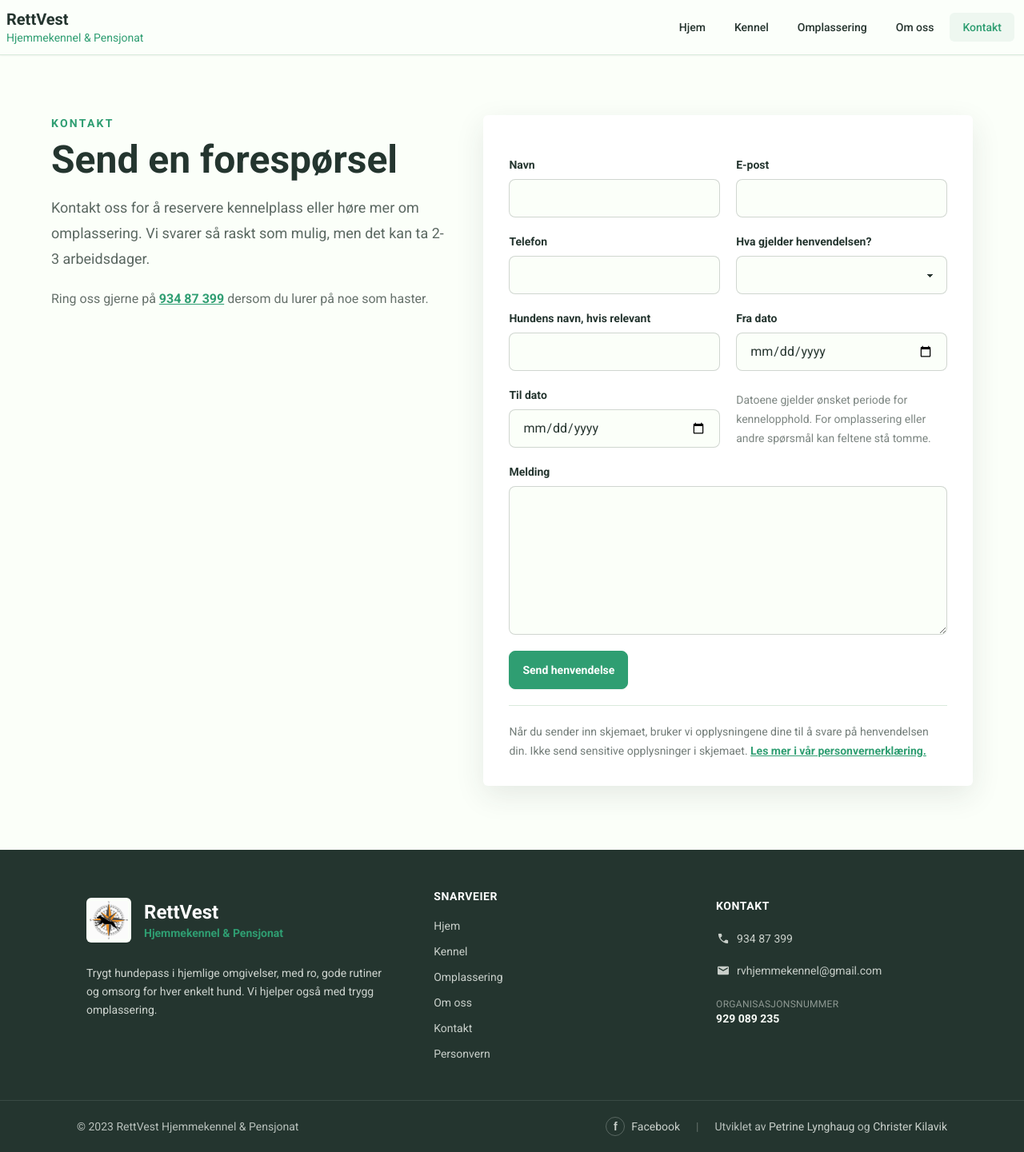
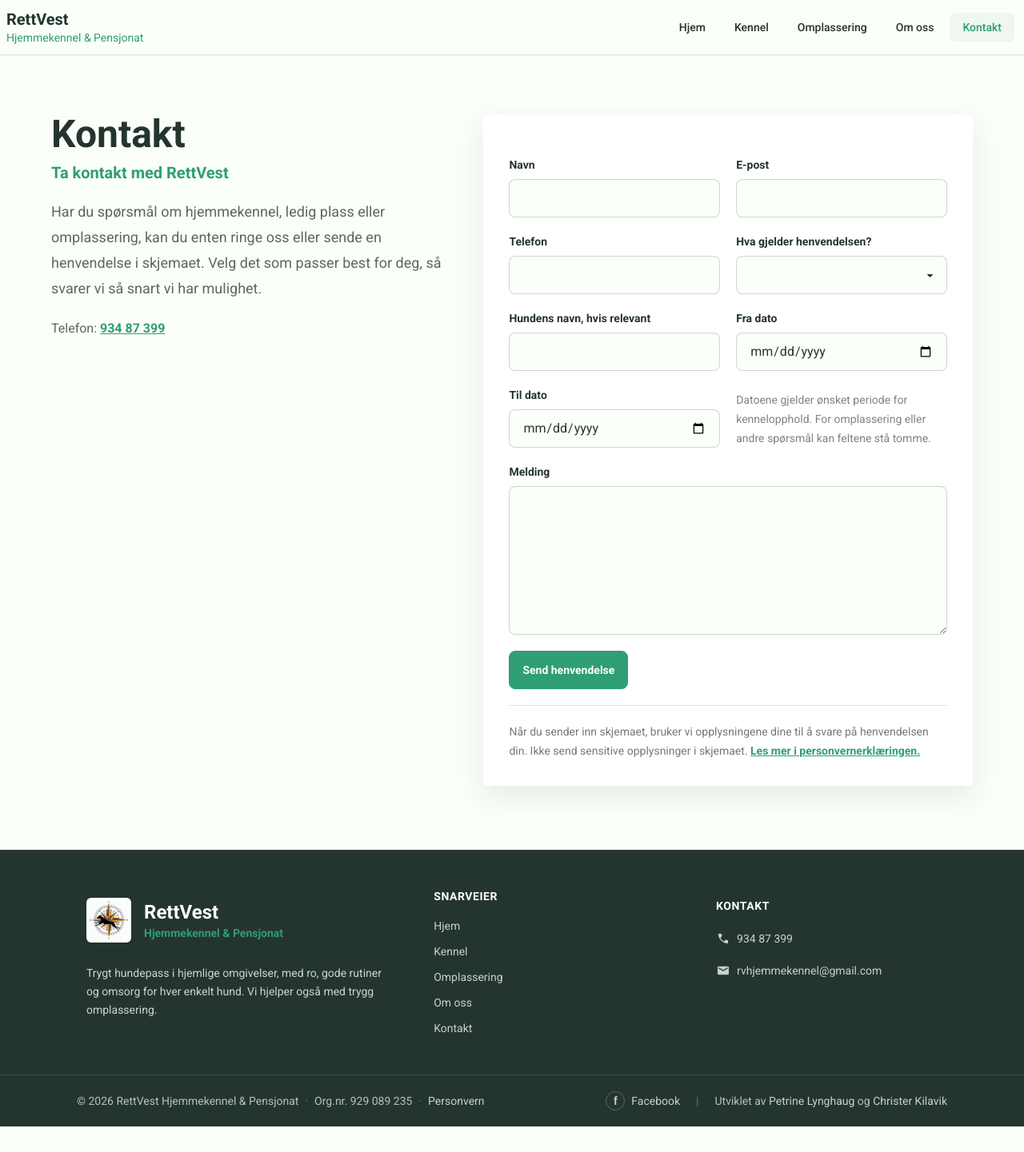
Before and after one commit to EPetrineLynghaug/RettVest, an Angular app: page /kontakt-oss in a window 1280 px wide. Shown: the whole page at 80% size. After the commit the page ends 1409 px from the top, so only its background shows below. Built offline with nearby package versions, Linux system fonts and the light colour scheme.

Commit message:
Refine contact copy and footer privacy link

```diff
--- a/src/app/contact-form/contact-form.component.html
+++ b/src/app/contact-form/contact-form.component.html
@@ -1,20 +1,19 @@
 <section class="contact-page bg-base-100 px-5 py-12 md:px-8 md:py-16 lg:py-20">
   <div class="mx-auto grid max-w-6xl gap-10 lg:grid-cols-[0.9fr_1.1fr] lg:items-start">
     <div class="max-w-xl text-center lg:text-left">
-      <p class="text-sm font-semibold uppercase tracking-[0.16em] text-primary">
+      <h1 class="text-4xl font-bold leading-tight text-neutral md:text-5xl">
         Kontakt
+      </h1>
+      <p class="mt-3 text-xl font-semibold leading-tight text-primary">
+        Ta kontakt med RettVest
       </p>
-      <h1 class="mt-3 text-4xl font-bold leading-tight text-neutral md:text-5xl">
-        Send en forespørsel
-      </h1>
       <p class="mt-5 text-lg leading-8 text-base-content/75">
-        Kontakt oss for å reservere kennelplass eller høre mer om omplassering.
-        Vi svarer så raskt som mulig, men det kan ta 2-3 arbeidsdager.
+        Har du spørsmål om hjemmekennel, ledig plass eller omplassering, kan du enten ringe oss eller sende en henvendelse i skjemaet.
+        Velg det som passer best for deg, så svarer vi så snart vi har mulighet.
       </p>
-      <p class="mt-5 text-base leading-7 text-base-content/70">
-        Ring oss gjerne på
+      <p class="mt-5 text-base leading-7 text-base-content/75">
+        Telefon:
         <a href="tel:+4793487399" class="link link-primary font-semibold">934 87 399</a>
-        dersom du lurer på noe som haster.
       </p>
     </div>
 
@@ -255,7 +254,7 @@
           Når du sender inn skjemaet, bruker vi opplysningene dine til å svare på henvendelsen din.
           Ikke send sensitive opplysninger i skjemaet.
           <a routerLink="/personvern" class="link link-primary font-semibold">
-            Les mer i vår personvernerklæring.
+            Les mer i personvernerklæringen.
           </a>
         </p>
       </form>
--- a/src/app/footer/footer.component.html
+++ b/src/app/footer/footer.component.html
@@ -29,7 +29,6 @@
         <li><a routerLink="/omplassering-av-hund" class="footer-link">Omplassering</a></li>
         <li><a routerLink="/om-oss" class="footer-link">Om oss</a></li>
         <li><a routerLink="/kontakt-oss" class="footer-link">Kontakt</a></li>
-        <li><a routerLink="/personvern" class="footer-link">Personvern</a></li>
       </ul>
     </nav>
 
@@ -48,17 +47,19 @@
             rvhjemmekennel&#64;gmail.com
           </a>
         </li>
-        <li class="pt-2 text-neutral-content/75">
-          <span class="block text-xs uppercase tracking-wide text-neutral-content/50">Organisasjonsnummer</span>
-          <span class="font-semibold text-neutral-content">929 089 235</span>
-        </li>
       </ul>
     </section>
   </div>
 
   <div class="border-t border-white/10">
     <div class="mx-auto flex max-w-6xl flex-col gap-3 px-6 py-4 text-sm text-neutral-content/70 md:flex-row md:items-center md:justify-between md:gap-4 md:py-5 lg:px-8">
-      <p>© 2023 RettVest Hjemmekennel & Pensjonat</p>
+      <p class="flex flex-wrap items-center gap-x-2 gap-y-1">
+        <span>© 2026 RettVest Hjemmekennel & Pensjonat</span>
+        <span class="text-neutral-content/35" aria-hidden="true">·</span>
+        <span>Org.nr. 929 089 235</span>
+        <span class="text-neutral-content/35" aria-hidden="true">·</span>
+        <a routerLink="/personvern" class="footer-link">Personvern</a>
+      </p>
 
       <div class="flex flex-wrap items-center gap-x-5 gap-y-2">
         <a
--- a/src/app/privacy-policy/privacy-policy.component.html
+++ b/src/app/privacy-policy/privacy-policy.component.html
@@ -22,7 +22,7 @@
 
       <h2>Hva vi samler inn</h2>
       <p>
-        Når du sender inn kontaktskjemaet, kan vi motta navn, e-postadresse, telefonnummer, hva henvendelsen gjelder, hundens navn, ønsket periode og det du selv skriver i meldingen.
+        Når du sender inn kontaktskjemaet, kan vi motta navn, e-postadresse, telefonnummer, hva henvendelsen gjelder, hundens navn, fra- og til-dato for ønsket kennelopphold og det du selv skriver i meldingen.
       </p>
 
       <h2>Hva opplysningene brukes til</h2>
```
